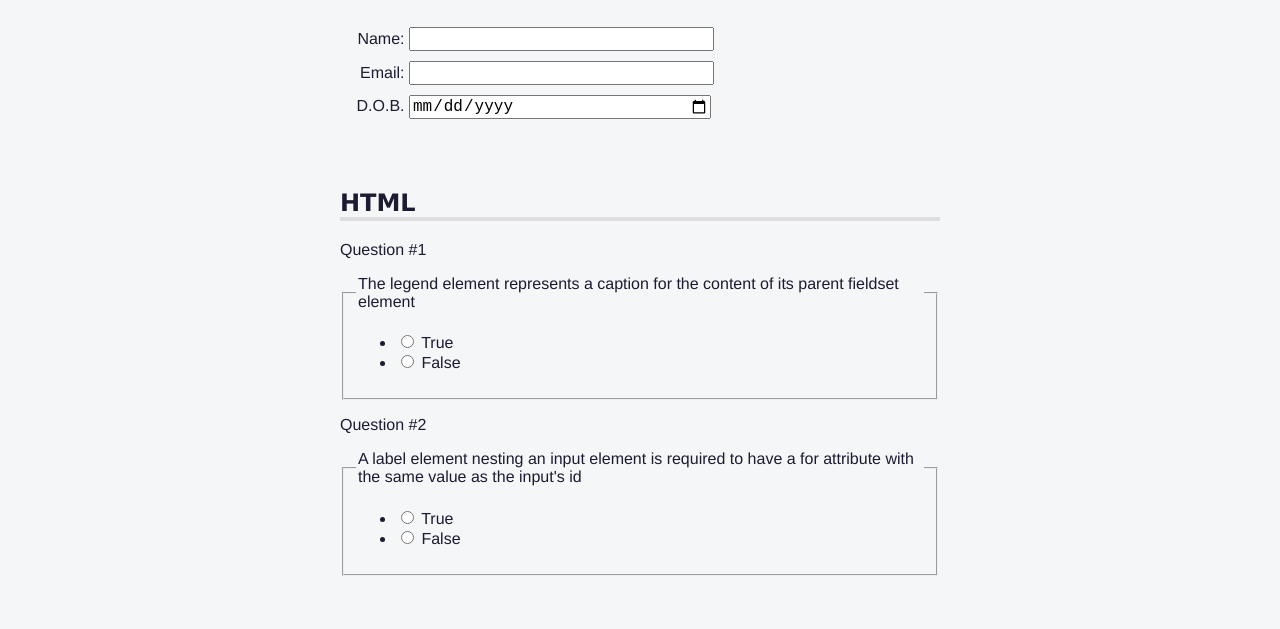
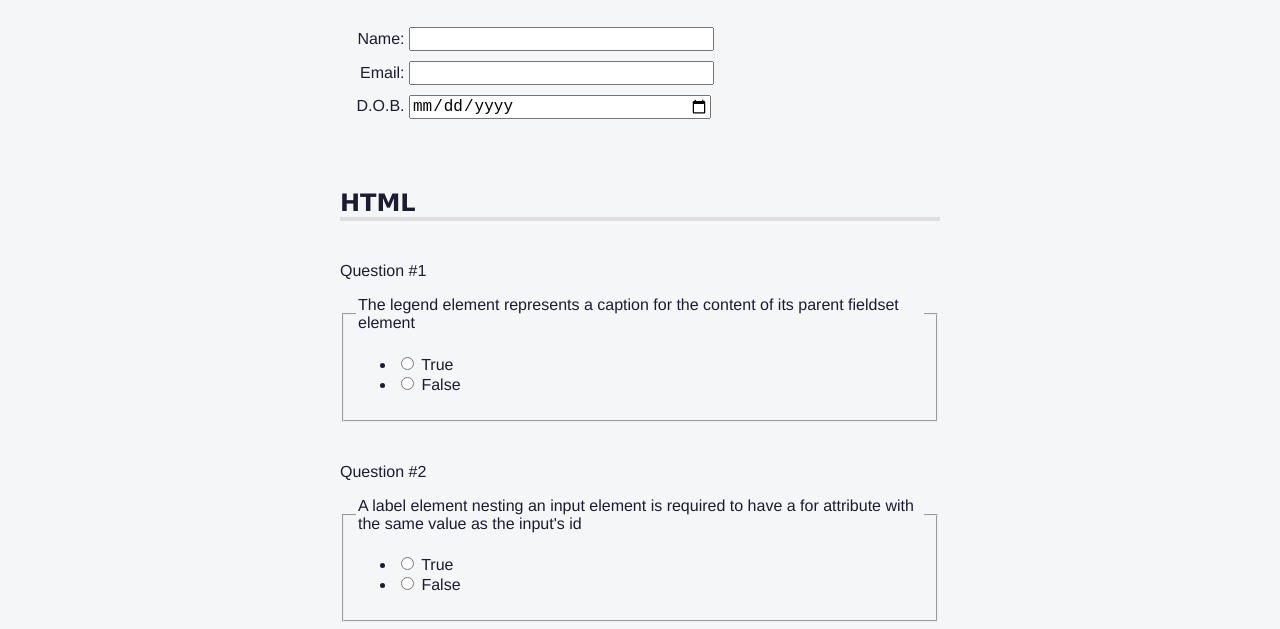
Before and after one commit to Lucas-Erkana/Accessibility, a website: page index.html in a window 1280 px wide. Shown: the part 145-774 px from the top of the page. Drawn offline with Linux system fonts and the light colour scheme.

Commit message:
step 58
Step 58
To neaten the .question-block elements, set the following CSS properties:

text-align: left;
display: block;
width: 100%;
margin-top: 20px;
padding-top: 5px;

```diff
--- a/styles.css
+++ b/styles.css
@@ -14,8 +14,6 @@ header {
   align-items: center;
   position: fixed;
   top: 0;
-  left: 0;
-  z-index: 999;
 }
 
 #logo {
@@ -82,8 +80,8 @@ h2 {
 
 h2 {
   border-bottom: 4px solid #dfdfe2;
+  margin-top: 0;
   padding-top: 60px;
-  margin-top: 0;
 }
 
 .info {
@@ -99,6 +97,11 @@ input {
   font-size: 16px;
 }
 
+.info label,
+.info input {
+  display: inline-block;
+}
+
 .info input {
   width: 50%;
   text-align: left;
@@ -110,9 +113,12 @@ input {
   text-align: right;
 }
 
-.info input,
-.info label {
-  display: inline-block;
+.question-block {
+  text-align: left;
+  display: block;
+  width: 100%;
+  margin-top: 20px;
+  padding-top: 5px;
 }
 
 p::before {
```
